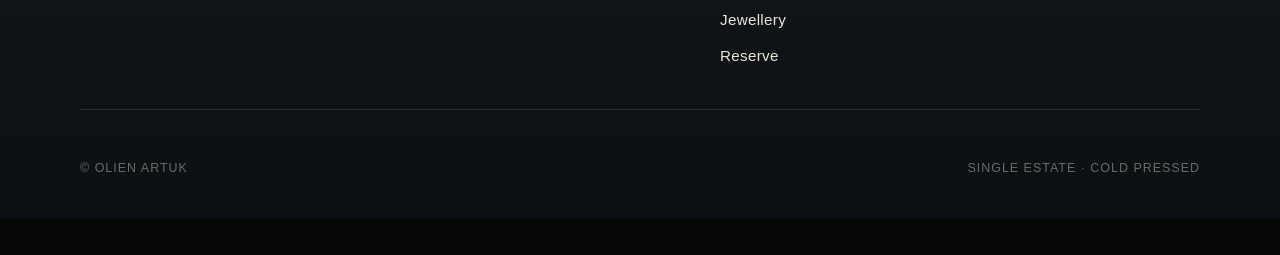
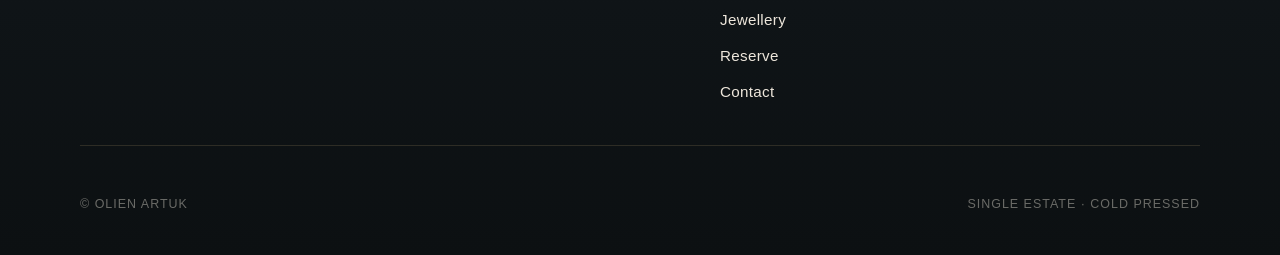
Before and after one commit to Obilginozi/olienArtuk, a plain HTML site: page carpaccio-collection.html in a window 1280 px wide. Shown: the part 6228-6483 px from the top of the page. Before the commit the page ends 6447 px from the top, so only its background shows below. Drawn offline with nearby package versions, Linux system fonts and the light colour scheme.

Commit message:
Add Contact link to Carpaccio footer nav.
Co-authored-by: Cursor <cursoragent@cursor.com>

```diff
--- a/carpaccio-collection.html
+++ b/carpaccio-collection.html
@@ -299,6 +299,7 @@
               <a href="carpaccio-collection.html" data-i18n="navCarpaccio">Carpaccio</a>
               <a href="olive-jewellery.html" data-i18n="navJewellery">Jewellery</a>
               <a href="#reserve" data-i18n="navReserve">Reserve</a>
+              <a href="contact.html" data-i18n="navContact">Contact</a>
             </nav>
           </div>
           <div class="footer-col">
```
